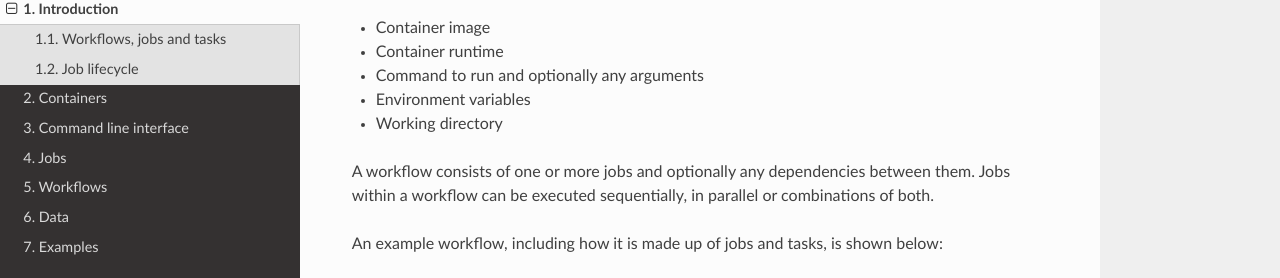
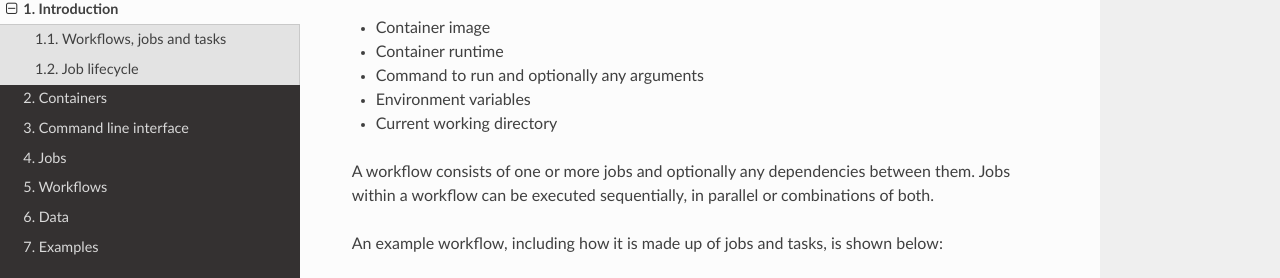
Before and after one commit to prominence-eosc/docs-eosc, a Sphinx documentation site: the page built from source/introduction.rst, in a window 1280 px wide and 900 px high, scrolled down 728 px. Shown: the part 144-422 px from the top of the window. Built offline with Sphinx 7.4.7 and the Read the Docs theme 2.0.0, drawn with Linux system fonts in a browser that asks for light colours.

Commit message:
Adjustment

```diff
--- a/source/introduction.rst
+++ b/source/introduction.rst
@@ -31,7 +31,7 @@ Tasks execute sequentially within a job, and consist of the following:
 * Container runtime
 * Command to run and optionally any arguments
 * Environment variables
-* Working directory
+* Current working directory
 
 A workflow consists of one or more jobs and optionally any dependencies between them. Jobs within a workflow can be executed sequentially, in parallel or combinations of both.
 
```
